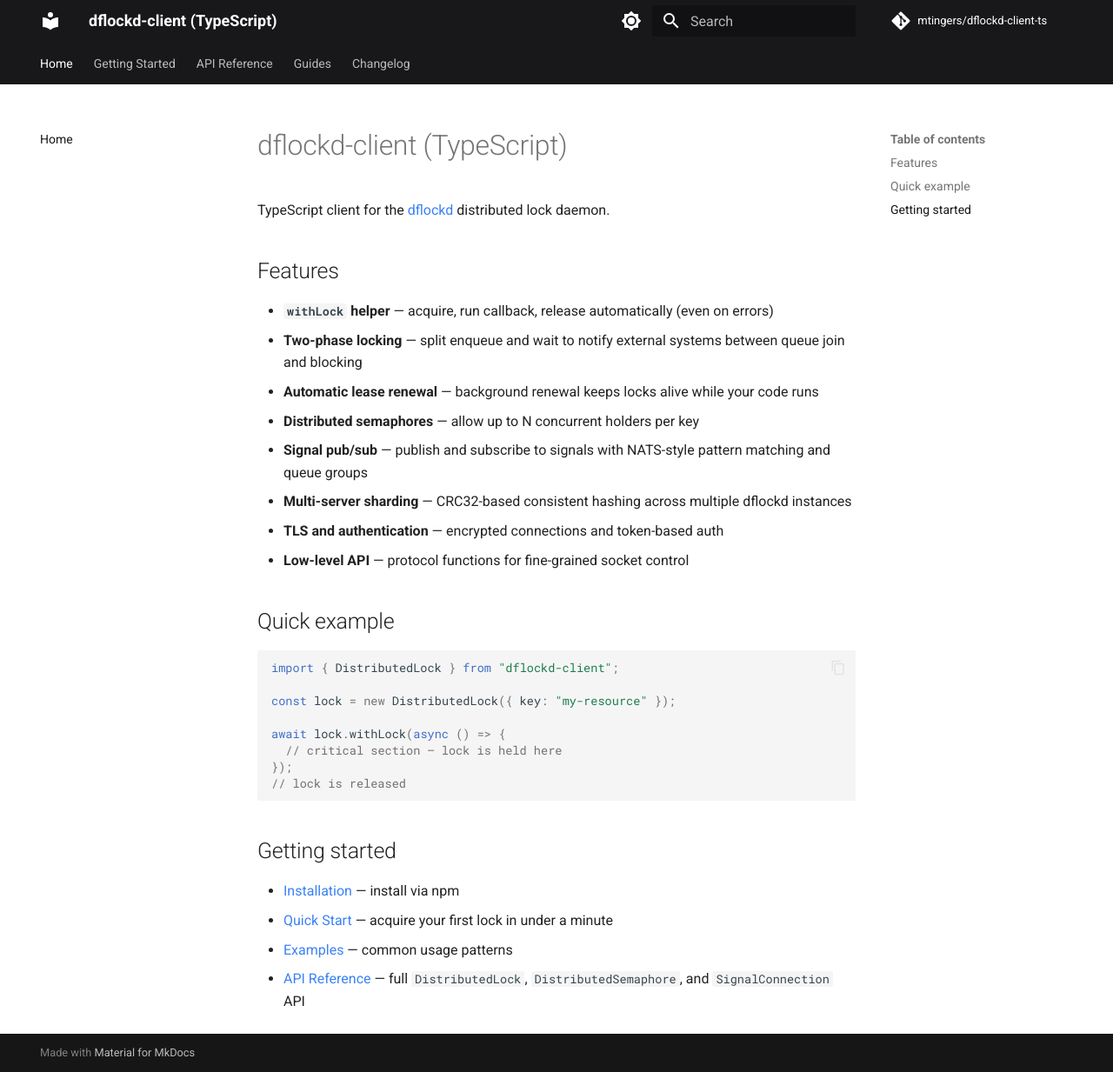
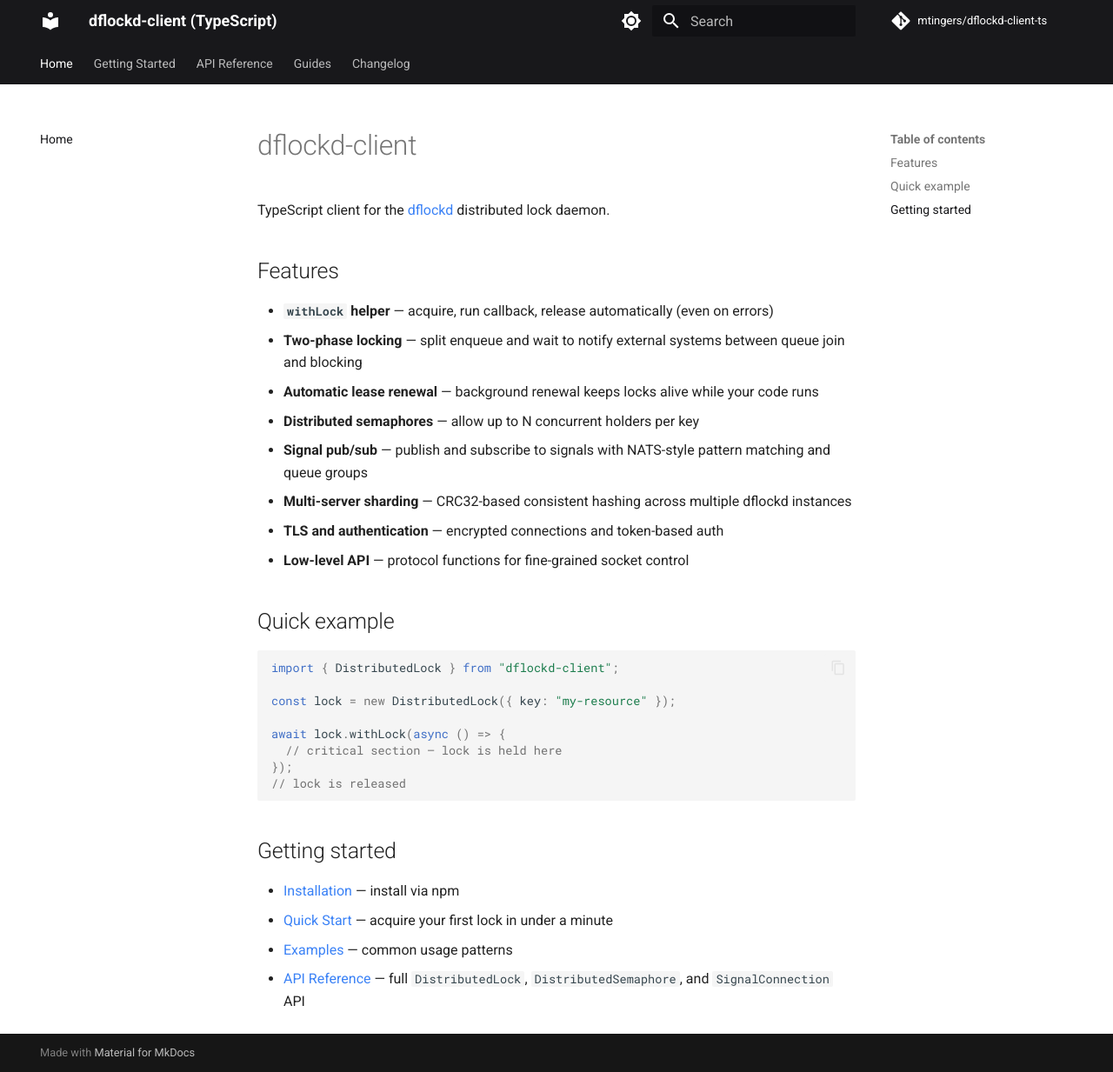
Before and after one commit to mtingers/dflockd-client-ts, an MkDocs documentation site: the page built from docs/index.md, in a window 1280 px wide and 1233 px high. Shown: the whole window at 87% size. Built offline with MkDocs 1.6.1 and Material for MkDocs 9.7.7, drawn with Linux system fonts in a browser that asks for light colours; comment, search, counter and statistics services are not loaded.

Commit message:
docs: update theme

```diff
--- a/docs/index.md
+++ b/docs/index.md
@@ -1,4 +1,4 @@
-# dflockd-client (TypeScript)
+# dflockd-client
 
 TypeScript client for the [dflockd](https://github.com/mtingers/dflockd) distributed lock daemon.
 
```
